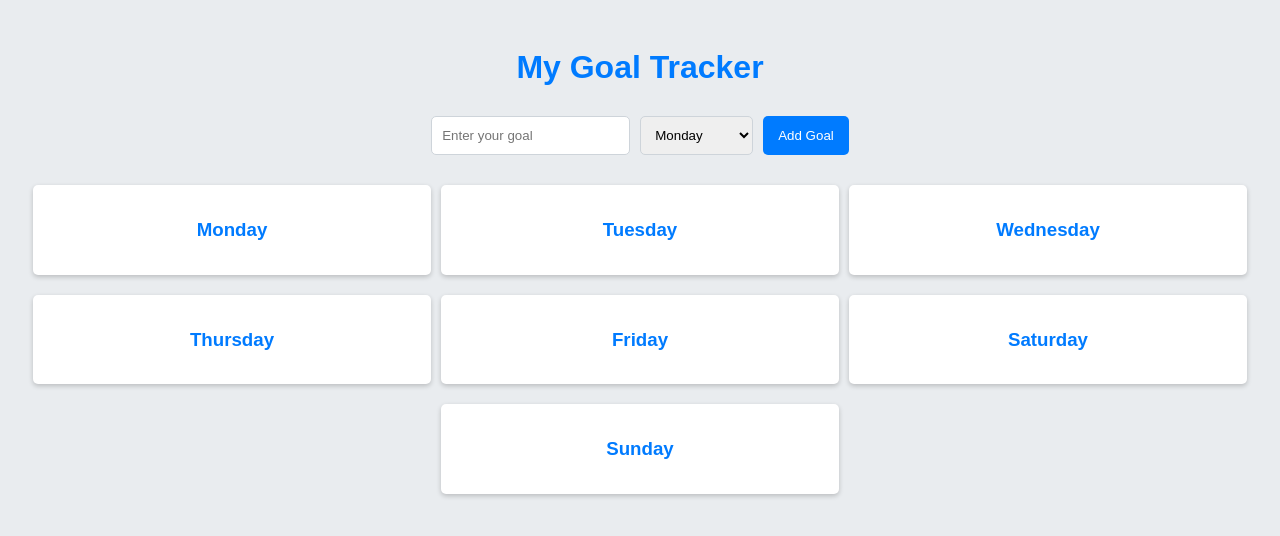
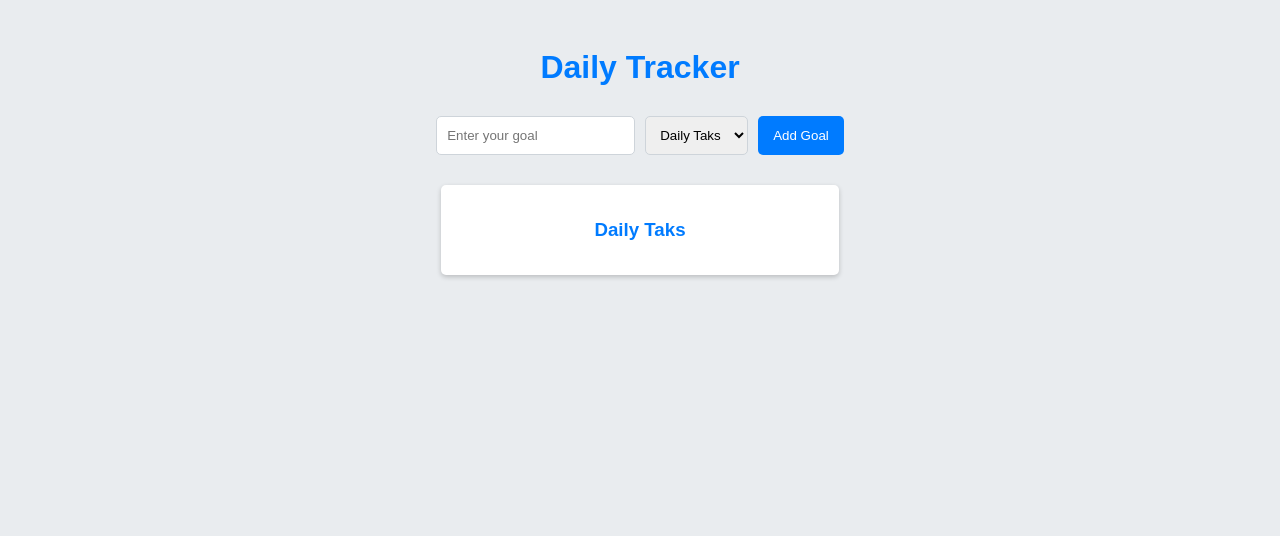
Before and after one commit to DiegoDodss/app, a plain HTML site: page index.html in a window 1280 px wide. Drawn offline with Linux system fonts and the light colour scheme.

Commit message:
Update index.html

```diff
--- a/index.html
+++ b/index.html
@@ -7,29 +7,18 @@
     <link rel="stylesheet" href="style.css">
 </head>
 <body>
-    <h1>My Goal Tracker</h1>
+    <h1>Daily Tracker</h1>
     <form id="goal-form">
         <input type="text" id="new-goal" placeholder="Enter your goal">
         <select id="day-select">
-            <option value="monday">Monday</option>
-            <option value="tuesday">Tuesday</option>
-            <option value="wednesday">Wednesday</option>
-            <option value="thursday">Thursday</option>
-            <option value="friday">Friday</option>
-            <option value="saturday">Saturday</option>
-            <option value="sunday">Sunday</option>
+            <option value="monday">Daily Taks</option>
         </select>
         <button type="submit">Add Goal</button>
     </form>
 
     <div id="goals-container">
-        <div id="monday" class="daily-goals"> <h3>Monday</h3> <ul></ul> </div>
-        <div id="tuesday" class="daily-goals"> <h3>Tuesday</h3> <ul></ul> </div>
-        <div id="wednesday" class="daily-goals"> <h3>Wednesday</h3> <ul></ul> </div>
-        <div id="thursday" class="daily-goals"> <h3>Thursday</h3> <ul></ul> </div>
-        <div id="friday" class="daily-goals"> <h3>Friday</h3> <ul></ul> </div>
-        <div id="saturday" class="daily-goals"> <h3>Saturday</h3> <ul></ul> </div>
-        <div id="sunday" class="daily-goals"> <h3>Sunday</h3> <ul></ul> </div>
+        <div id="monday" class="daily-goals"> <h3>Daily Taks</h3> <ul></ul> </div>
+
     </div>
 
     <script src="script.js"></script>
```
